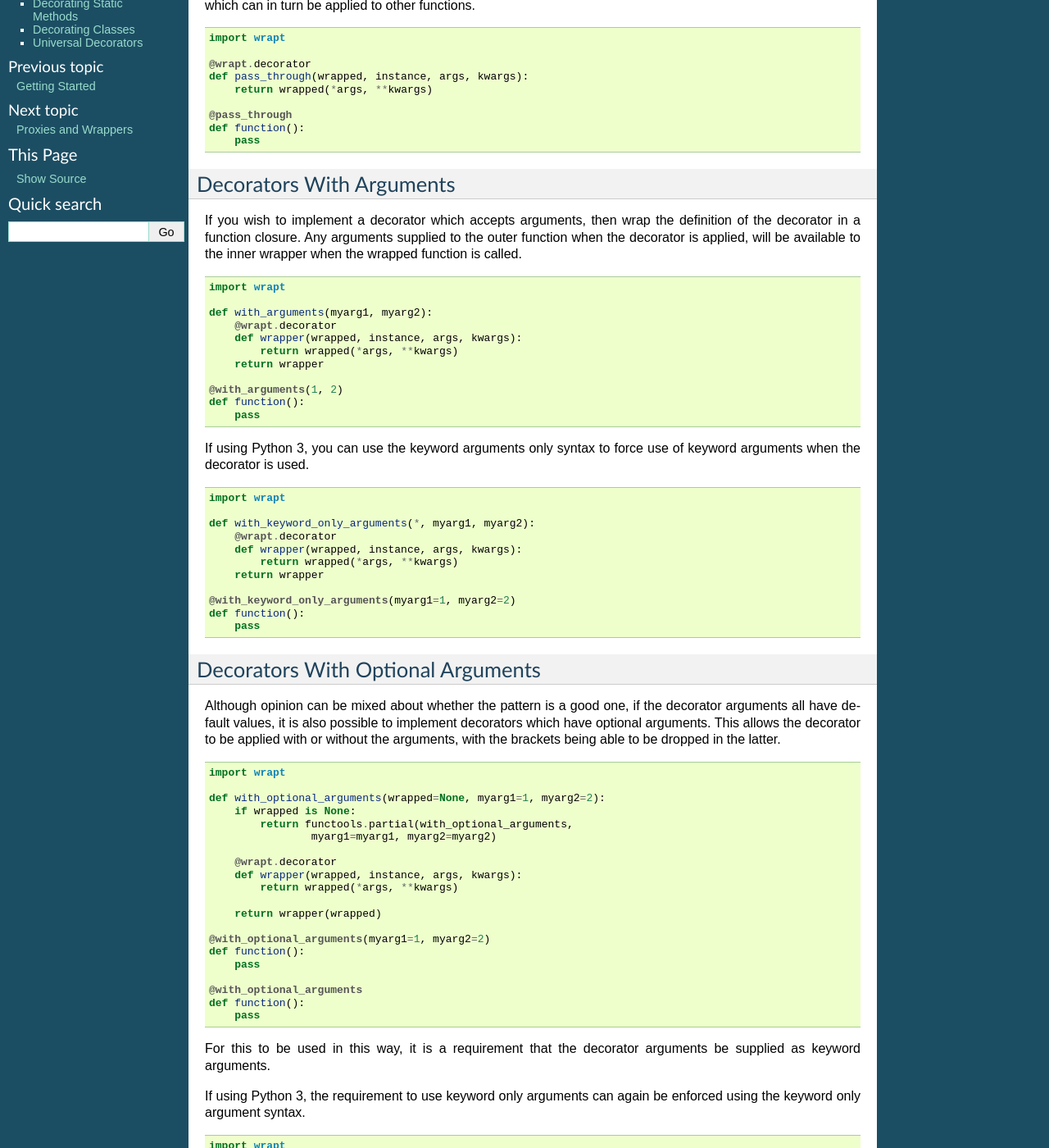
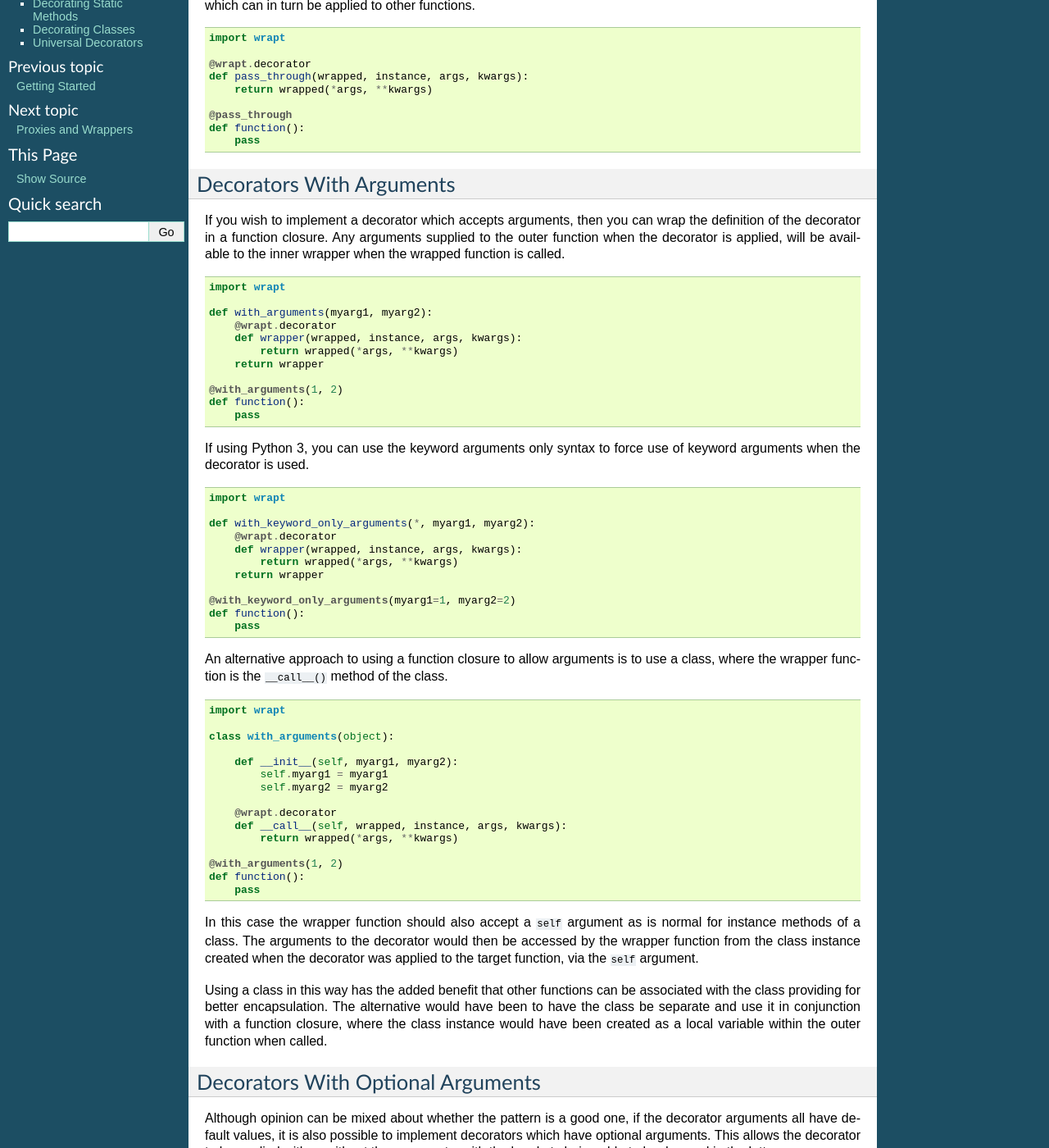
Before and after one commit to GrahamDumpleton/wrapt, a Sphinx documentation site: the page built from docs/decorators.rst, in a window 1280 px wide and 1400 px high, scrolled down 478 px. Shown: the whole window at 82% size. Built offline with Sphinx 7.4.7, drawn with Linux system fonts in a browser that asks for light colours; some of the changed text lies outside the part shown.

```diff
--- a/docs/decorators.rst
+++ b/docs/decorators.rst
@@ -2,7 +2,7 @@ Function Decorators
 ===================
 
 The **wrapt** module provides various components, but the main reason that
-it likely is to be used is for creating decorators. This document covers the
+it would be used is for creating decorators. This document covers the
 creation of decorators and all the information needed to cover what you can
 do within the wrapper function linked to your decorator.
 
@@ -41,10 +41,10 @@ other functions.
 Decorators With Arguments
 -------------------------
 
-If you wish to implement a decorator which accepts arguments, then wrap the
-definition of the decorator in a function closure. Any arguments supplied
-to the outer function when the decorator is applied, will be available to
-the inner wrapper when the wrapped function is called.
+If you wish to implement a decorator which accepts arguments, then you can
+wrap the definition of the decorator in a function closure. Any arguments
+supplied to the outer function when the decorator is applied, will be
+available to the inner wrapper when the wrapped function is called.
 
 ::
 
@@ -76,6 +76,40 @@ use of keyword arguments when the decorator is used.
     @with_keyword_only_arguments(myarg1=1, myarg2=2)
     def function():
         pass
+
+An alternative approach to using a function closure to allow arguments is
+to use a class, where the wrapper function is the ``__call__()`` method of
+the class.
+
+::
+
+    import wrapt
+
+    class with_arguments(object):
+
+        def __init__(self, myarg1, myarg2):
+            self.myarg1 = myarg1
+            self.myarg2 = myarg2
+
+        @wrapt.decorator
+        def __call__(self, wrapped, instance, args, kwargs):
+            return wrapped(*args, **kwargs)
+
+    @with_arguments(1, 2)
+    def function():
+        pass
+
+In this case the wrapper function should also accept a ``self`` argument as
+is normal for instance methods of a class. The arguments to the decorator
+would then be accessed by the wrapper function from the class instance
+created when the decorator was applied to the target function, via the
+``self`` argument.
+
+Using a class in this way has the added benefit that other functions can be
+associated with the class providing for better encapsulation. The
+alternative would have been to have the class be separate and use it in
+conjunction with a function closure, where the class instance would have
+been created as a local variable within the outer function when called.
 
 Decorators With Optional Arguments
 ----------------------------------
@@ -207,6 +241,11 @@ You should not simply attempt to extract positional arguments from ``args``
 directly because this will fail if those positional arguments were actually
 passed as keyword arguments, and so were passed in ``kwargs`` with ``args``
 being an empty tuple.
+
+Note that in either case, the argument names used in the decorated function
+would need to match the names mapped by the wrapper function. This is a
+restriction which would need to be documented for the specific decorator to
+ensure that users do not use arbitrary argument names which do not match.
 
 Enabling/Disabling Decorators
 -----------------------------
```
Also changed, not shown: other parts of docs/decorators.rst (+2 -1 lines), docs/changes.rst (+11 -0 lines), 3 other files.
